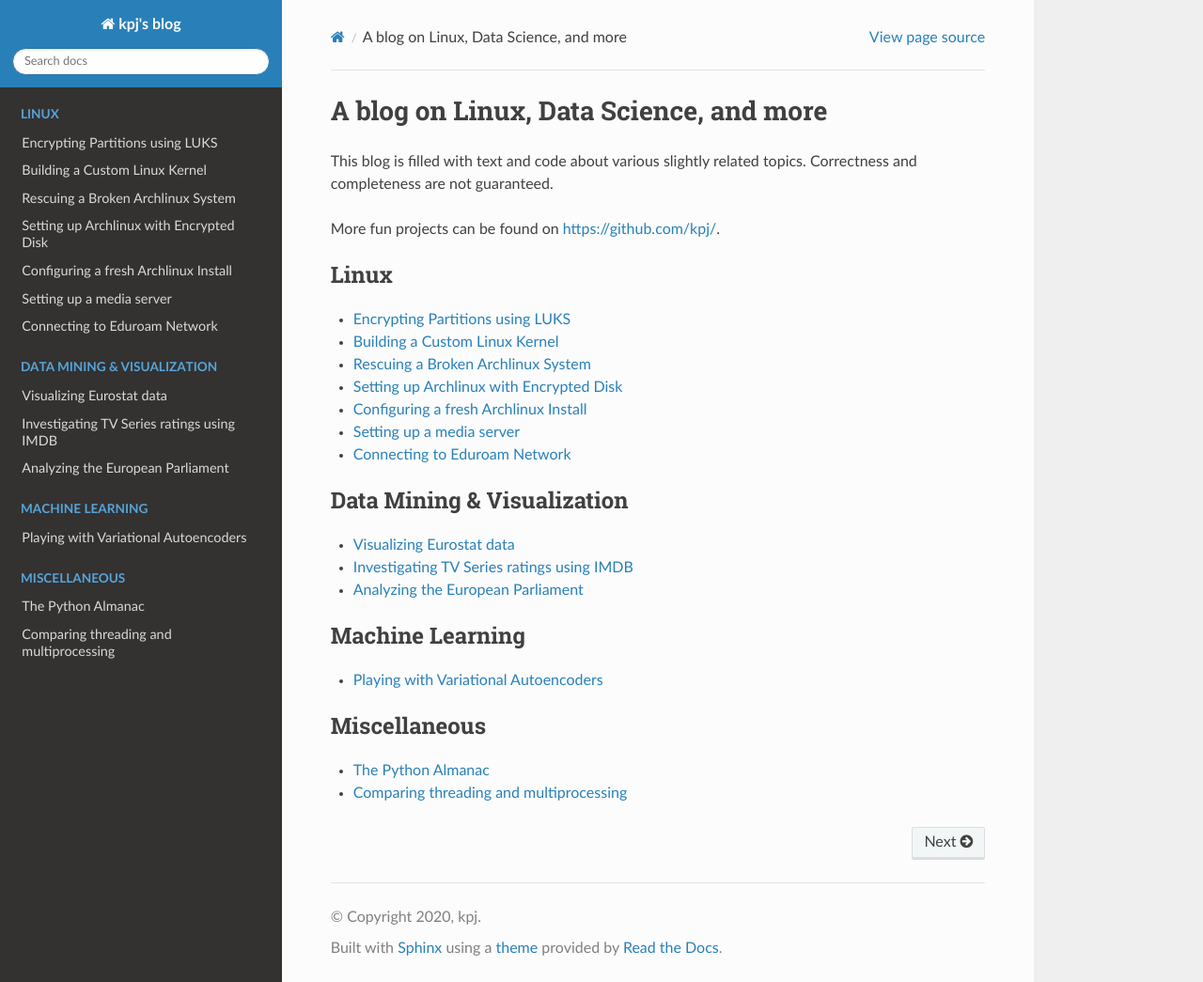
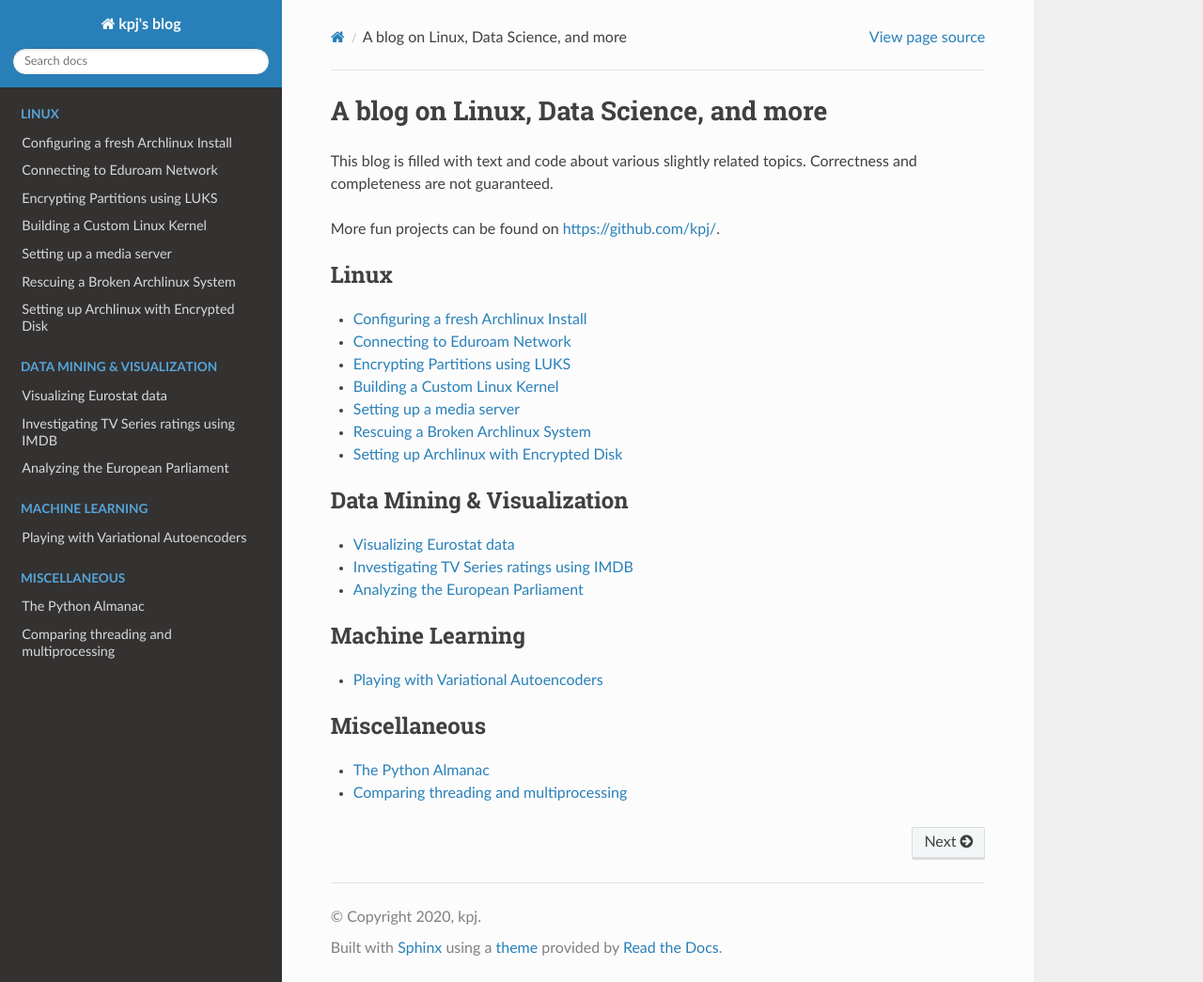
Before and after one commit to kpj/kpj.github.io, a Sphinx documentation site: the page built from source/index.rst, in a window 1280 px wide and 1045 px high. Shown: the whole window at 94% size. Built offline with Sphinx 7.4.7 and the Read the Docs theme 2.0.0, drawn with Linux system fonts in a browser that asks for light colours.

```diff
--- a/source/index.rst
+++ b/source/index.rst
@@ -12,13 +12,13 @@ More fun projects can be found on https://github.com/kpj/.
   :caption: Linux
   :maxdepth: 1
 
+  linux/ConfigureFreshArchlinuxInstall.md
+  linux/Eduroam.md
   linux/EncryptPartitions.md
   linux/KernelBuilding.md
+  linux/MediaServerSetup.md
   linux/RescuingABrokenSystem.md
   linux/SetupEncryptedArchlinux.md
-  linux/ConfigureFreshArchlinuxInstall.md
-  linux/MediaServerSetup.md
-  linux/Eduroam.md
 
 
 .. toctree::
```
